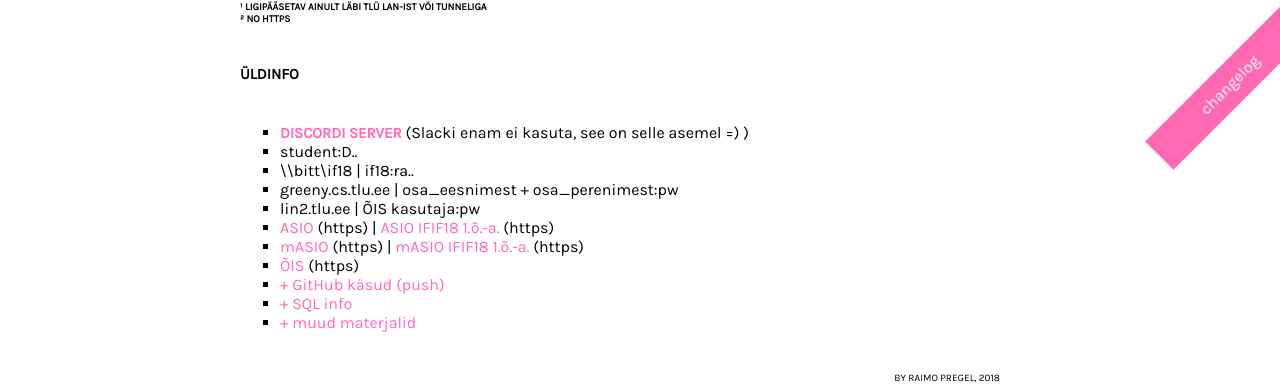
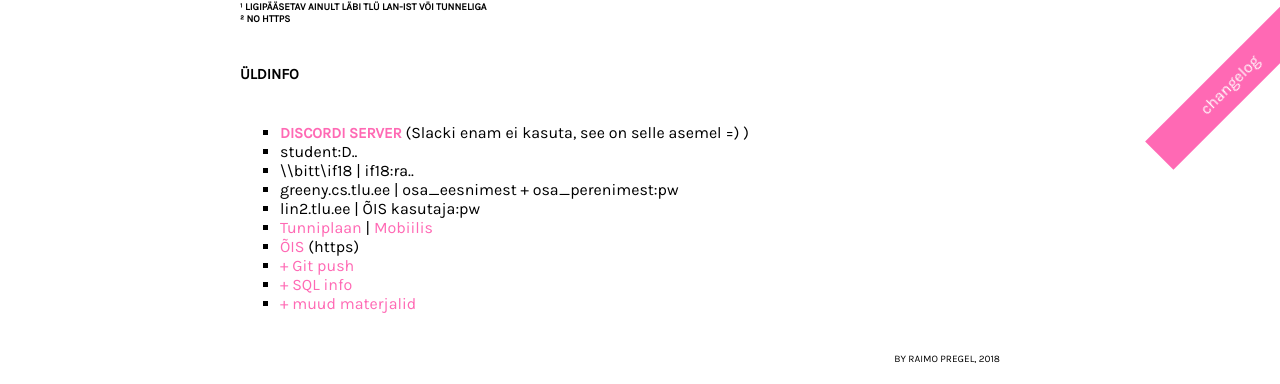
Before and after one commit to raimopew/if18_schedule, a PHP site: page /?tab=1 in a window 1280 px wide. Shown: the part 670-1054 px from the top of the page. After the commit the page ends 1033 px from the top, so only its background shows below. Run offline with PHP 8.4, Linux system fonts and the light colour scheme; data that the repository does not hold is empty.

Commit message:
Simplify links
Improved timetables and collapsed links

```diff
--- a/index.php
+++ b/index.php
@@ -336,11 +336,10 @@ if ($numberOfTheDay > 5) {
 	<li>\\bitt\if18 | if18:ra..</li>
 	<li>greeny.cs.tlu.ee | osa_eesnimest + osa_perenimest:pw</li>
 	<li>lin2.tlu.ee | ÕIS kasutaja:pw</li>
-	<li><a href="https://www.tlu.ee/asio/" class="special" target="_blank">ASIO</a> (https) | <a href="https://www.tlu.ee/asio/kalenterit2/index.php?av_v=&av=180910180916180916&cluokka=&kt=lk&laji=&guest=intranet%2Ftu&lang=est&ui=&yks=&clk%5B%5D=IFIFB-1&jagu=4&b_lk=Esita+valik+kombineeritult+%3E%3E&b=1537092414&av_y=0" class="special" target="_blank">ASIO IFIF18 1.õ.-a.</a> (https)</li>
-	<li><a href="https://www.tlu.ee/masio/" class="special" target="_blank">mASIO</a> (https) | <a href="https://www.tlu.ee/masio/?id=ryhm&ryhm=IFIFB-1#mASIO" class="special" target="_blank">mASIO IFIF18 1.õ.-a.</a> (https)</li>
+	<li><a href="https://www.tlu.ee/asio/kalenterit2/index.php?cluokka=IFIFB-1&kt=lk&guest=intranet%2Ftu&lang=est" class="special" target="_blank">Tunniplaan</a> | <a href="https://www.tlu.ee/masio/?id=ryhm&ryhm=IFIFB-1" class="special" target="_blank">Mobiilis</a></li>
 	<li><a href="https://ois2.tlu.ee/" class="special" target="_blank">ÕIS</a> (https)</li>
-	<li><a id="hide40" href="#hide40" class="hide special">+ GitHub käsud (push)</a><a id="show40" href="#show40" class="show special">- GitHub käsud (push)</a><div class="more"><p>git add .</p><p>git commit -m "kommentaar"</p><p>git push</p></div></li>
-	<li><a id="hide41" href="#hide41" class="hide special">+ SQL info</a><a id="show41" href="#show41" class="show special">- SQL info</a><div class="more"><p><a href="http://greeny.cs.tlu.ee/phpMyAdmin" class="special" target="_blank">greeny.cs.tlu.ee/phpMyAdmin</a> (tunneliga ainult)</p><p>greeny (putty): mysql -uif.. -pif.. if18_nimi (spetsiaalselt ei kirjutanud välja)</p></div></li>
+	<li><a id="hide40" href="#hide40" class="hide special">+ Git push</a><a id="show40" href="#show40" class="show special">- Git push</a><div class="more"><p>git add .</p><p>git commit -m "kommentaar"</p><p>git push</p></div></li>
+	<li><a id="hide41" href="#hide41" class="hide special">+ SQL info</a><a id="show41" href="#show41" class="show special">- SQL info</a><div class="more"><p><a href="https://greeny.cs.tlu.ee/phpMyAdmin" class="special" target="_blank">greeny.cs.tlu.ee/phpMyAdmin</a> (ainult tunneliga)</p><p>greeny (putty): mysql -uif.. -pif.. if18_nimi (spetsiaalselt ei kirjutanud välja)</p></div></li>
 	<li><a id="hide42" href="#hide42" class="hide special">+ muud materjalid</a><a id="show42" href="#show42" class="show special">- muud materjalid</a><div class="more"><p><a href="http://caupo.ee/tlu/" class="special" target="_blank">http://caupo.ee/tlu/</a></p><p><a href="http://www.cs.tlu.ee/instituut/nouded/lopu_too/yliopilastoode_vormistusjuhend_2016a.pdf" class="special" target="_blank">Lõputöö vormistamise juhend</a></p><p><a href="https://madis0.gitlab.io/tlu-eap/" class="special" target="_blank">Madise EAP calc</a></p><p><a href="https://drive.google.com/drive/u/0/folders/16hDQYkxrAxfkkIYyaWXUOwvxAp4VpnH1" class="special" target="_blank">Caupo TLÜ Google Drive Shared</a></p><p><a href="https://products.office.com/en/student/office-in-education" class="special" target="_blank">Office 365 for students for free</a></p></div></li>
 </ul>
 <div class="by">by Raimo Pregel, 2018</div>
```
